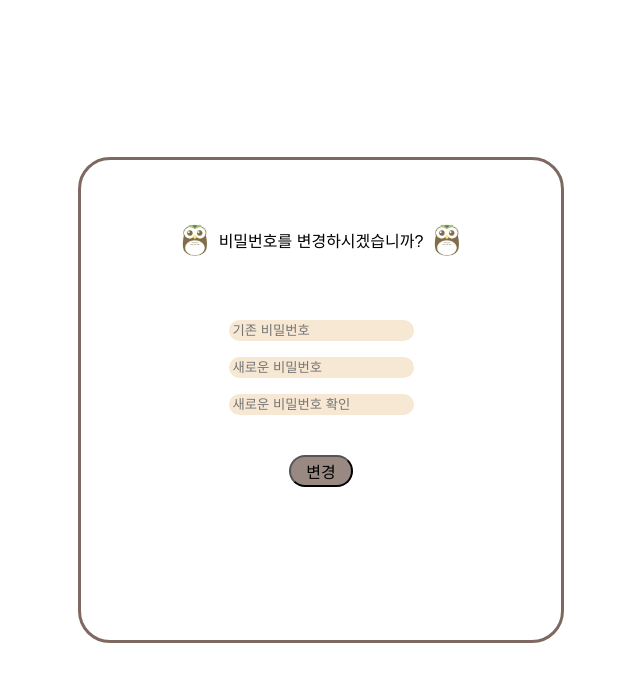
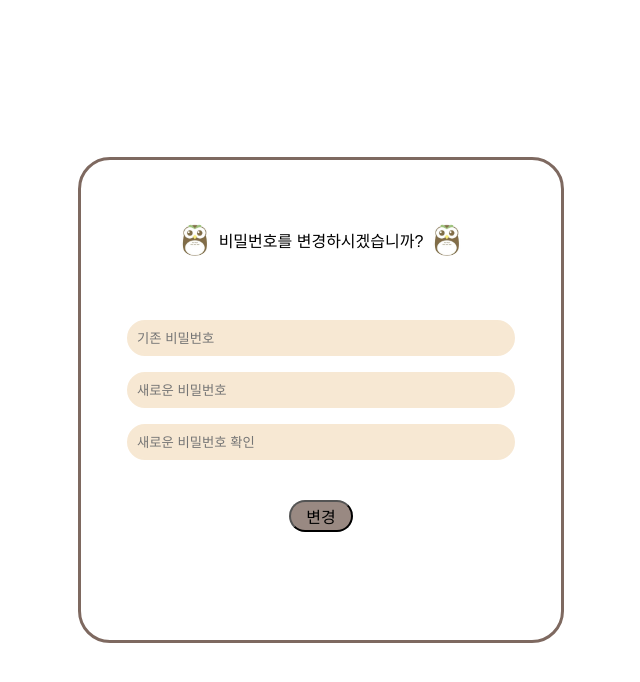
Before and after one commit to C-B-U/owl-forest, a React (Create React App) app in the folder frontend/: page /ChangePw in a window 1280 px wide. Shown: the top 682 px of the page, without its empty margins (319-959 px from the left). Built offline with nearby package versions, Linux system fonts and the light colour scheme.

Commit message:
feat:#89 input박스 type을 password로 변경 - 공용 컴포넌트 가져옴

```diff
--- a/frontend/src/Pages/MM_Pages/MM_ChangePw.jsx
+++ b/frontend/src/Pages/MM_Pages/MM_ChangePw.jsx
@@ -28,8 +28,8 @@ const Squbox = styled.div`      //Squarebox 줄여서 Squbox
   display:inline-block;
   text-align: center;
 `
-const PwKey = styled.input.attrs(props => ({
-  type: "password",
+const PwKey = styled(InputStyle).attrs(props => ({
+  type: "password"
 }))`
   border: 0.15rem solid ${palette('PsLightBrown', 0)};
   background-color : ${palette('PsLightBrown', 0)};
@@ -37,7 +37,7 @@ const PwKey = styled.input.attrs(props => ({
   display:block;
   margin : auto;
   margin-bottom : 1rem;
-`
+`;
 
 
 const CbuImg = styled.img`
```
